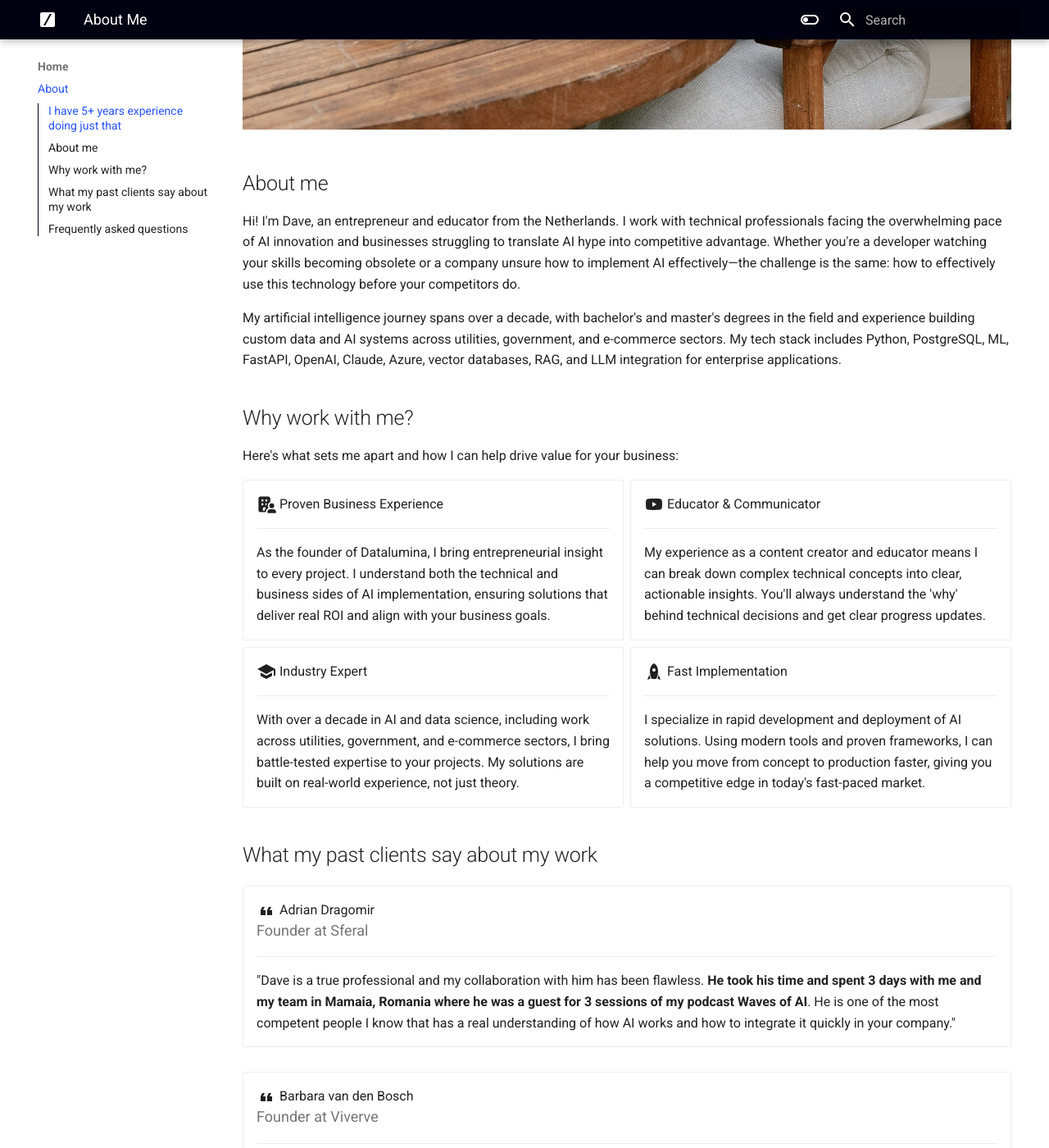
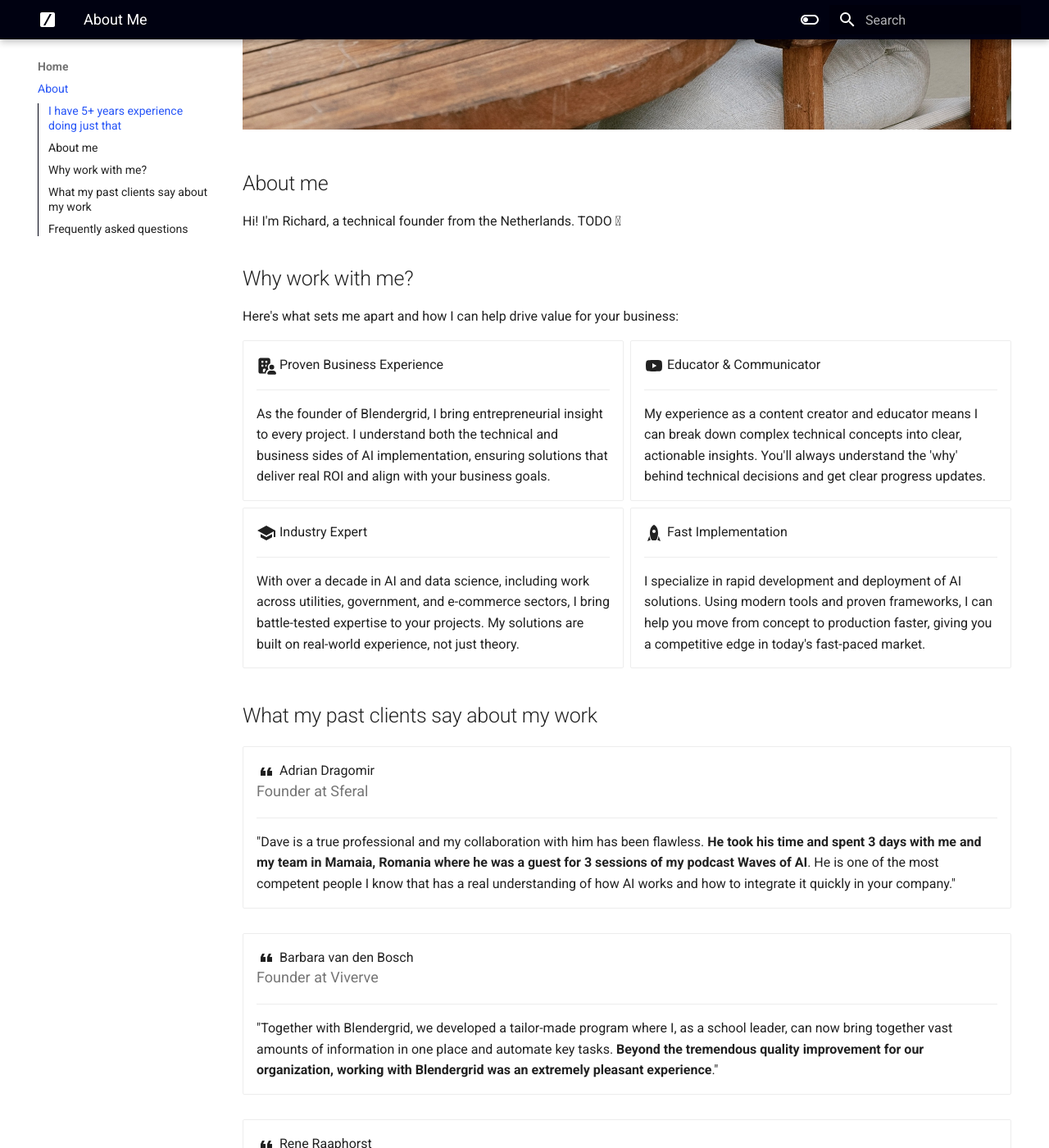
Before and after one commit to vanderoost/vanderoost.github.io, an MkDocs documentation site: the page built from docs/index.md, in a window 1280 px wide and 1400 px high, scrolled down 1311 px. Shown: the whole window at 82% size. Built offline with MkDocs 1.6.1 and Material for MkDocs 9.7.7, drawn with Linux system fonts in a browser that asks for light colours; some of the changed text lies outside the part shown.

Commit message:
WIP: Change some content

```diff
--- a/docs/index.md
+++ b/docs/index.md
@@ -1,30 +1,27 @@
 ---
 title: About Me
-description: Explore AI, data science, and entrepreneurship with Dave Ebbelaar. Learn about Datalumina, AI tutorials, freelancing, and innovative AI solutions for businesses.
-keywords: Dave Ebbelaar, AI entrepreneur, Datalumina, AI tutorials, Data Freelancer, GenAI Launchpad
-author: Dave Ebbelaar
-canonical_url: https://www.daveebbelaar.com/
+description: Explore AI, data science, and entrepreneurship with Richard van der Oost. Learn about Blendergrid, AI tutorials, freelancing, and innovative AI solutions for businesses.
+keywords: Richard van der Oost, AI entrepreneur, Blendergrid, AI tutorials, Data Freelancer, GenAI Launchpad
+author: Richard van der Oost
+canonical_url: https://vanderoost.com
 ---
 
 <script type="application/ld+json">
 {
   "@context": "https://schema.org",
   "@type": "Person",
-  "name": "Dave Ebbelaar",
-  "url": "https://www.daveebbelaar.com/",
-  "image": "https://avatars.githubusercontent.com/u/34709402?v=4",
+  "name": "Richard van der Oost",
+  "url": "https://vanderoost.com",
+  "image": "https://avatars.githubusercontent.com/u/11665420?v=4",
   "sameAs": [
-    "https://www.youtube.com/channel/UCn8ujwUInbJkBhffxqAPBVQ",
-    "https://www.youtube.com/@daveebbelaar",
-    "https://www.linkedin.com/in/daveebbelaar/",
-    "https://github.com/daveebbelaar"
-    "https://www.skool.com/@daveebbelaar"
+    "https://www.linkedin.com/in/richardvdoost/",
+    "https://github.com/vanderoost"
   ],
-  "jobTitle": "Founder & CEO",
+  "jobTitle": "Founder",
   "worksFor": {
     "@type": "Organization",
-    "name": "Datalumina",
-    "url": "https://www.datalumina.com/"
+    "name": "Blendergrid",
+    "url": "https://blendergrid.com/"
   },
 }
 </script>
@@ -53,7 +50,7 @@
 
 <div class="profile-image-grid" markdown>
 
-![Dave Ebbelaar, AI Entrepreneur and Educator](assets/@daveebbelaar.jpg){ .profile-image alt="Portrait of Dave Ebbelaar, AI entrepreneur and educator" }
+![Richard van der Oost, AI Entrepreneur and Educator](assets/@daveebbelaar.jpg){ .profile-image alt="Portrait of Richard van der Oost, AI entrepreneur and educator" }
 
 </div>
 
@@ -61,9 +58,7 @@
 
 ## About me
 
-Hi! I'm Dave, an entrepreneur and educator from the Netherlands. I work with technical professionals facing the overwhelming pace of AI innovation and businesses struggling to translate AI hype into competitive advantage. Whether you're a developer watching your skills becoming obsolete or a company unsure how to implement AI effectively—the challenge is the same: how to effectively use this technology before your competitors do.
-
-My artificial intelligence journey spans over a decade, with bachelor's and master's degrees in the field and experience building custom data and AI systems across utilities, government, and e-commerce sectors. My tech stack includes Python, PostgreSQL, ML, FastAPI, OpenAI, Claude, Azure, vector databases, RAG, and LLM integration for enterprise applications.
+Hi! I'm Richard, a technical founder from the Netherlands. TODO
 
 ## Why work with me?
 
@@ -75,7 +70,7 @@
 
     ---
 
-    As the founder of Datalumina, I bring entrepreneurial insight to every project. I understand both the technical and business sides of AI implementation, ensuring solutions that deliver real ROI and align with your business goals.
+    As the founder of Blendergrid, I bring entrepreneurial insight to every project. I understand both the technical and business sides of AI implementation, ensuring solutions that deliver real ROI and align with your business goals.
 
 -   :material-youtube:{ .lg .middle } Educator & Communicator
 
@@ -115,7 +110,7 @@
 
     ---
 
-    "Together with Datalumina, we developed a tailor-made program where I, as a school leader, can now bring together vast amounts of information in one place and automate key tasks. **Beyond the tremendous quality improvement for our organization, working with Datalumina was an extremely pleasant experience**."
+    "Together with Blendergrid, we developed a tailor-made program where I, as a school leader, can now bring together vast amounts of information in one place and automate key tasks. **Beyond the tremendous quality improvement for our organization, working with Blendergrid was an extremely pleasant experience**."
 
 -   :material-format-quote-open:{ .lg .middle } Rene Raaphorst
 
@@ -123,7 +118,7 @@
 
     ---
 
-    "My experience with Datalumina has been excellent. **They think along with you every step of the way, from proof of concept to a fully functional product**. I was amazed by the quality of the results and found the collaboration very enjoyable. I highly recommend Dave and Datalumina to everyone!"
+    "My experience with Blendergrid has been excellent. **They think along with you every step of the way, from proof of concept to a fully functional product**. I was amazed by the quality of the results and found the collaboration very enjoyable. I highly recommend Dave and Blendergrid to everyone!"
 
 -   :material-format-quote-open:{ .lg .middle } Kelsen
 
```
